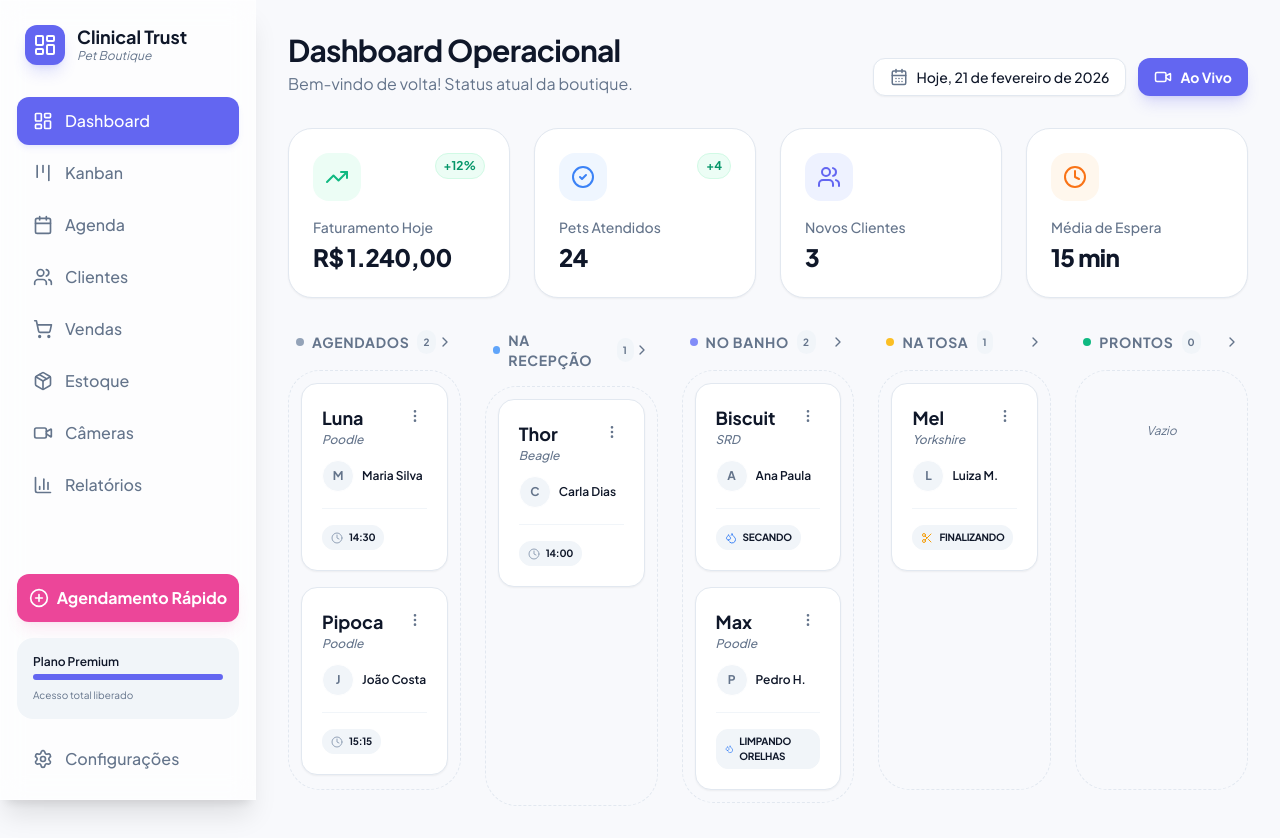
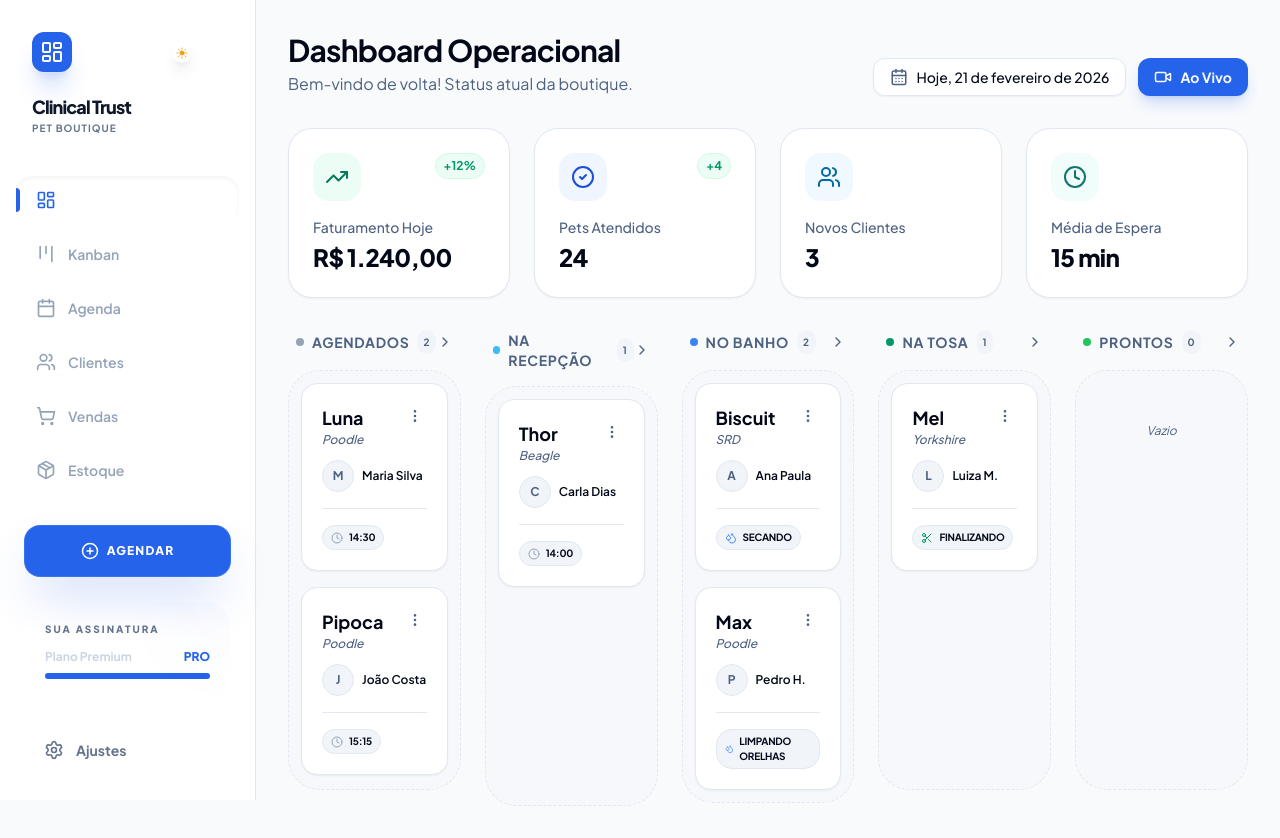
Before and after one commit to felipesabores/clinical-trust, a Next.js app in the folder frontend/: page /admin in a window 1280 px wide. Built offline with nearby package versions, Linux system fonts and the light colour scheme; no server answers.

Commit message:
feat: implement premium dark mode, theme switcher, and UI accessibility refinements

```diff
--- a/frontend/src/app/admin/configuracoes/page.tsx
+++ b/frontend/src/app/admin/configuracoes/page.tsx
@@ -29,7 +29,7 @@ export default function ConfiguracoesPage() {
         description: '',
         whatsapp: '',
         logo_url: '',
-        primary_color: '#7c3aed'
+        primary_color: '#3b82f6'
     });
 
     useEffect(() => {
@@ -39,7 +39,7 @@ export default function ConfiguracoesPage() {
                 description: config.description || '',
                 whatsapp: config.whatsapp || '',
                 logo_url: config.logo_url || '',
-                primary_color: config.primary_color || '#7c3aed'
+                primary_color: config.primary_color || '#3b82f6'
             });
         }
     }, [config]);
--- a/frontend/src/app/admin/page.tsx
+++ b/frontend/src/app/admin/page.tsx
@@ -12,10 +12,10 @@ import {
 } from 'lucide-react';
 
 const stats = [
-    { label: 'Faturamento Hoje', value: 'R$ 1.240,00', change: '+12%', icon: TrendingUp, color: 'text-emerald-500', bg: 'bg-emerald-50' },
-    { label: 'Pets Atendidos', value: '24', change: '+4', icon: CheckCircle2, color: 'text-blue-500', bg: 'bg-blue-50' },
-    { label: 'Novos Clientes', value: '3', icon: Users, color: 'text-indigo-500', bg: 'bg-indigo-50' },
-    { label: 'Média de Espera', value: '15 min', icon: Clock, color: 'text-orange-500', bg: 'bg-orange-50' },
+    { label: 'Faturamento Hoje', value: 'R$ 1.240,00', change: '+12%', icon: TrendingUp, color: 'text-emerald-700', bg: 'bg-emerald-50' },
+    { label: 'Pets Atendidos', value: '24', change: '+4', icon: CheckCircle2, color: 'text-blue-700', bg: 'bg-blue-50' },
+    { label: 'Novos Clientes', value: '3', icon: Users, color: 'text-sky-700', bg: 'bg-sky-50' },
+    { label: 'Média de Espera', value: '15 min', icon: Clock, color: 'text-teal-700', bg: 'bg-teal-50' },
 ];
 
 interface PetCardData {
@@ -40,14 +40,14 @@ const statusColumns: { title: string; pets: PetCardData[]; indicatorColor: strin
     },
     {
         title: 'Na Recepção',
-        indicatorColor: 'bg-blue-400',
+        indicatorColor: 'bg-sky-400',
         pets: [
             { name: 'Thor', owner: 'Carla Dias', time: '14:00', service: 'Check-up', breed: 'Beagle' },
         ],
     },
     {
         title: 'No Banho',
-        indicatorColor: 'bg-indigo-400',
+        indicatorColor: 'bg-blue-500',
         pets: [
             { name: 'Biscuit', owner: 'Ana Paula', status: 'Secando', iconType: 'droplets', iconColor: 'text-blue-500', breed: 'SRD' },
             { name: 'Max', owner: 'Pedro H.', status: 'Limpando orelhas', iconType: 'droplets', iconColor: 'text-blue-500', breed: 'Poodle' },
@@ -55,14 +55,14 @@ const statusColumns: { title: string; pets: PetCardData[]; indicatorColor: strin
     },
     {
         title: 'Na Tosa',
-        indicatorColor: 'bg-amber-400',
+        indicatorColor: 'bg-emerald-600',
         pets: [
-            { name: 'Mel', owner: 'Luiza M.', status: 'Finalizando', iconType: 'scissors', iconColor: 'text-amber-500', breed: 'Yorkshire' },
+            { name: 'Mel', owner: 'Luiza M.', status: 'Finalizando', iconType: 'scissors', iconColor: 'text-emerald-600', breed: 'Yorkshire' },
         ],
     },
     {
         title: 'Prontos',
-        indicatorColor: 'bg-emerald-500',
+        indicatorColor: 'bg-green-500',
         pets: [],
     },
 ];
@@ -136,7 +136,7 @@ export default function DashboardPage() {
                             </button>
                         </div>
 
-                        <div className="space-y-4 min-h-[420px] bg-slate-50/50 p-3 rounded-[2rem] border border-dashed border-slate-200">
+                        <div className="space-y-4 min-h-[420px] bg-muted/30 p-3 rounded-[2rem] border border-dashed border-border">
                             {column.pets.map((pet, j) => (
                                 <div
                                     key={j}
@@ -153,14 +153,14 @@ export default function DashboardPage() {
                                     </div>
 
                                     <div className="flex items-center gap-2 mb-4">
-                                        <div className="w-8 h-8 rounded-full bg-slate-100 flex items-center justify-center text-xs font-bold text-slate-500 border border-white shrink-0">
+                                        <div className="w-8 h-8 rounded-full bg-muted flex items-center justify-center text-xs font-bold text-muted-foreground border border-border shrink-0">
                                             {pet.owner[0]}
                                         </div>
                                         <span className="text-xs font-semibold truncate">{pet.owner}</span>
                                     </div>
 
-                                    <div className="flex items-center justify-between pt-4 border-t border-slate-100">
-                                        <div className="flex items-center gap-1.5 px-2 py-1 bg-muted rounded-lg border border-slate-100">
+                                    <div className="flex items-center justify-between pt-4 border-t border-border">
+                                        <div className="flex items-center gap-1.5 px-2 py-1 bg-muted rounded-lg border border-border">
                                             <PetIcon type={pet.iconType} color={pet.iconColor} />
                                             <span className="text-[10px] font-bold uppercase tracking-tight">
                                                 {pet.time ?? pet.status ?? pet.service}
--- a/frontend/src/app/globals.css
+++ b/frontend/src/app/globals.css
@@ -4,26 +4,48 @@
 
 @layer base {
   :root {
-    --primary: 238.7 83.5% 66.7%;
-    --primary-foreground: 0 0% 100%;
+    --primary: 221.2 83.2% 53.3%;
+    --primary-foreground: 210 40% 98%;
 
-    --secondary: 330 81% 60%;
-    --secondary-foreground: 0 0% 100%;
+    --secondary: 142.1 70.6% 45.3%;
+    --secondary-foreground: 210 40% 98%;
 
-    --background: 222 47% 98%;
-    --foreground: 222 47% 11%;
+    --background: 210 40% 98%;
+    --foreground: 222.2 84% 4.9%;
 
     --card: 0 0% 100%;
-    --card-foreground: 222 47% 11%;
+    --card-foreground: 222.2 84% 4.9%;
 
     --muted: 210 40% 96.1%;
-    --muted-foreground: 215.4 16.3% 46.9%;
+    --muted-foreground: 215.4 25% 40%;
 
     --accent: 210 40% 96.1%;
     --accent-foreground: 222.2 47.4% 11.2%;
 
     --border: 214.3 31.8% 91.4%;
-    --radius: 0.75rem;
+    --radius: 1rem;
+  }
+
+  .dark {
+    --background: 222.2 84% 4.9%;
+    --foreground: 210 40% 98%;
+
+    --card: 222.2 84% 4.9%;
+    --card-foreground: 210 40% 98%;
+
+    --primary: 217.2 91.2% 59.8%;
+    --primary-foreground: 222.2 47.4% 11.2%;
+
+    --secondary: 217.2 32.6% 17.5%;
+    --secondary-foreground: 210 40% 98%;
+
+    --muted: 217.2 32.6% 17.5%;
+    --muted-foreground: 215 20.2% 65.1%;
+
+    --accent: 217.2 32.6% 17.5%;
+    --accent-foreground: 210 40% 98%;
+
+    --border: 217.2 32.6% 17.5%;
   }
 }
 
@@ -39,7 +61,7 @@
 }
 
 .glass {
-  @apply bg-white/70 backdrop-blur-md border border-white/20 shadow-xl;
+  @apply bg-white/70 dark:bg-slate-950/70 backdrop-blur-md border border-white/20 dark:border-white/5 shadow-xl;
 }
 
 .glass-dark {
--- a/frontend/src/app/layout.tsx
+++ b/frontend/src/app/layout.tsx
@@ -3,6 +3,7 @@ import { Plus_Jakarta_Sans } from "next/font/google";
 import "./globals.css";
 
 import { TenantProvider } from "@/context/TenantContext";
+import { ThemeProvider } from "@/context/ThemeContext";
 
 const jakarta = Plus_Jakarta_Sans({ subsets: ["latin"] });
 
@@ -17,11 +18,13 @@ export default function RootLayout({
     children: React.ReactNode;
 }>) {
     return (
-        <html lang="pt-br">
+        <html lang="pt-br" suppressHydrationWarning>
             <body className={jakarta.className}>
-                <TenantProvider>
-                    {children}
-                </TenantProvider>
+                <ThemeProvider>
+                    <TenantProvider>
+                        {children}
+                    </TenantProvider>
+                </ThemeProvider>
             </body>
         </html>
     );
--- a/frontend/src/app/live/[token]/page.tsx
+++ b/frontend/src/app/live/[token]/page.tsx
@@ -105,7 +105,7 @@ export default function LiveView() {
                 <div className="flex justify-between items-start mb-8">
                     <div>
                         <h2 className="text-3xl font-black text-slate-900 tracking-tight">{data.pet.name}</h2>
-                        <p className="text-slate-400 font-medium italic">{data.pet.breed}</p>
+                        <p className="text-slate-600 font-medium italic">{data.pet.breed}</p>
                     </div>
                     <div className="bg-primary/10 px-4 py-2 rounded-2xl">
                         <span className="text-primary font-bold text-sm">Status Atual</span>
@@ -127,7 +127,7 @@ export default function LiveView() {
                                     {isCompleted ? <ShieldCheck size={20} /> : <step.icon size={20} className={isActive ? 'animate-bounce' : ''} />}
                                 </div>
                                 <div className="flex flex-col">
-                                    <span className={`font-black tracking-tight transition-all duration-500 ${isActive ? 'text-slate-900 text-xl' : 'text-slate-300 uppercase text-xs tracking-widest'}`}>
+                                    <span className={`font-black tracking-tight transition-all duration-500 ${isActive ? 'text-slate-900 text-xl' : 'text-slate-500 uppercase text-xs tracking-widest'}`}>
                                         {step.label}
                                     </span>
                                     {isActive && (
--- a/frontend/src/components/Sidebar.tsx
+++ b/frontend/src/components/Sidebar.tsx
@@ -2,6 +2,8 @@
 
 import Link from 'next/link';
 import { usePathname } from 'next/navigation';
+import { useTenant } from '@/context/TenantContext';
+import { ThemeToggle } from './ThemeToggle';
 import {
     LayoutDashboard,
     Calendar,
@@ -16,7 +18,6 @@ import {
 } from 'lucide-react';
 import { clsx, type ClassValue } from 'clsx';
 import { twMerge } from 'tailwind-merge';
-import { useTenant } from '@/context/TenantContext';
 
 function cn(...inputs: ClassValue[]) {
     return twMerge(clsx(inputs));
@@ -38,28 +39,31 @@ export function Sidebar() {
     const { config, loading } = useTenant();
 
     return (
-        <aside className="w-64 h-screen glass border-r flex flex-col fixed left-0 top-0 z-50">
-            <div className="p-6">
-                <div className="flex items-center gap-3">
-                    <div className="w-10 h-10 bg-primary rounded-xl flex items-center justify-center text-primary-foreground shadow-lg shadow-primary/20 shrink-0 overflow-hidden">
-                        {config?.logo_url ? (
-                            <img src={config.logo_url} alt={config.name} className="w-full h-full object-cover" />
-                        ) : (
-                            <LayoutDashboard size={24} />
-                        )}
+        <aside className="w-64 h-screen bg-white dark:bg-[#020617] text-slate-600 dark:text-slate-300 border-r border-border dark:border-white/5 flex flex-col fixed left-0 top-0 z-50 transition-colors duration-300">
+            <div className="p-8">
+                <div className="flex flex-col gap-6">
+                    <div className="flex items-center justify-between">
+                        <div className="w-10 h-10 bg-primary rounded-xl flex items-center justify-center text-white shadow-xl shadow-primary/20 shrink-0 overflow-hidden ring-1 ring-white/20">
+                            {config?.logo_url ? (
+                                <img src={config.logo_url} alt={config.name} className="w-full h-full object-cover" />
+                            ) : (
+                                <LayoutDashboard size={24} />
+                            )}
+                        </div>
+                        <ThemeToggle />
                     </div>
                     <div className="min-w-0">
-                        <h1 className="font-bold text-lg leading-tight truncate">
+                        <h1 className="font-black text-lg leading-tight truncate text-slate-900 dark:text-white tracking-tighter">
                             {loading ? '...' : (config?.name || 'Clinical Trust')}
                         </h1>
-                        <p className="text-xs text-muted-foreground truncate italic">
+                        <p className="text-[10px] text-slate-500 truncate uppercase font-bold tracking-widest mt-0.5">
                             {loading ? '...' : (config?.description || 'Pet Boutique')}
                         </p>
                     </div>
                 </div>
             </div>
 
-            <nav className="flex-1 px-4 py-2 space-y-1">
+            <nav className="flex-1 px-4 py-2 space-y-1.5 overflow-y-auto custom-scrollbar">
                 {menuItems.map((item) => {
                     const isActive = pathname === item.path || (item.path !== '/admin' && pathname.startsWith(item.path));
                     return (
@@ -67,50 +71,59 @@ export function Sidebar() {
                             key={item.path}
                             href={item.path}
                             className={cn(
-                                "flex items-center gap-3 px-4 py-3 rounded-xl transition-all duration-200 group",
+                                "flex items-center gap-3 px-5 py-3.5 rounded-2xl transition-all duration-300 group relative",
                                 isActive
-                                    ? "bg-primary text-primary-foreground shadow-md shadow-primary/10"
-                                    : "hover:bg-accent text-muted-foreground hover:text-foreground"
+                                    ? "bg-white/5 text-white shadow-inner"
+                                    : "hover:bg-white/[0.03] text-slate-400 hover:text-white"
                             )}
                         >
+                            {isActive && (
+                                <div className="absolute left-0 w-1 h-6 bg-primary rounded-r-full" />
+                            )}
                             <item.icon
                                 size={20}
                                 className={cn(
-                                    "transition-colors",
-                                    isActive ? "text-primary-foreground" : "group-hover:text-primary"
+                                    "transition-colors duration-300",
+                                    isActive ? "text-primary" : "group-hover:text-primary"
                                 )}
                             />
-                            <span className="font-medium">{item.label}</span>
+                            <span className="font-semibold text-sm">{item.label}</span>
                         </Link>
                     );
                 })}
             </nav>
 
-            <div className="p-4 space-y-4">
-                <button className="w-full flex items-center justify-center gap-2 bg-secondary text-secondary-foreground py-3 rounded-xl font-bold shadow-lg shadow-secondary/10 hover:scale-[1.02] transition-transform">
-                    <PlusCircle size={20} />
-                    Agendamento Rápido
+            <div className="p-6 space-y-6">
+                <button className="w-full flex items-center justify-center gap-2 bg-primary text-white py-4 rounded-2xl font-black text-xs uppercase tracking-widest shadow-2xl shadow-primary/30 hover:scale-[1.02] active:scale-95 transition-all outline-none ring-offset-2 focus:ring-2 ring-primary border border-white/10">
+                    <PlusCircle size={18} />
+                    Agendar
                 </button>
 
-                <div className="p-4 bg-muted rounded-2xl">
-                    <p className="text-xs font-semibold mb-1">Plano Premium</p>
-                    <div className="h-1.5 w-full bg-border rounded-full overflow-hidden">
-                        <div className="h-full w-full bg-primary" />
+                <div className="p-5 bg-white/[0.03] rounded-3xl border border-white/5 relative overflow-hidden group">
+                    <div className="absolute top-0 right-0 w-20 h-20 bg-primary/5 rounded-full -mr-10 -mt-10 blur-2xl group-hover:bg-primary/20 transition-colors" />
+                    <p className="text-[10px] font-black uppercase tracking-[0.2em] text-slate-500 mb-3">Sua Assinatura</p>
+                    <div className="space-y-2">
+                        <div className="flex justify-between items-center text-xs">
+                            <span className="font-bold text-slate-300">Plano Premium</span>
+                            <span className="text-primary font-black">PRO</span>
+                        </div>
+                        <div className="h-1.5 w-full bg-white/5 rounded-full overflow-hidden">
+                            <div className="h-full w-full bg-primary shadow-[0_0_10px_rgba(59,130,246,0.5)]" />
+                        </div>
                     </div>
-                    <p className="text-[10px] text-muted-foreground mt-2">Acesso total liberado</p>
                 </div>
 
                 <Link
                     href="/admin/configuracoes"
                     className={cn(
-                        "flex items-center gap-3 px-4 py-3 rounded-xl transition-all duration-200",
+                        "flex items-center gap-3 px-5 py-4 rounded-2xl transition-all duration-300 group",
                         pathname === '/admin/configuracoes'
-                            ? "bg-accent text-foreground"
-                            : "text-muted-foreground hover:text-foreground"
+                            ? "bg-white/5 text-white"
+                            : "text-slate-500 hover:text-white hover:bg-white/[0.02]"
                     )}
                 >
-                    <Settings size={20} />
-                    <span className="font-medium">Configurações</span>
+                    <Settings size={20} className={pathname === '/admin/configuracoes' ? 'text-primary' : 'group-hover:text-primary transition-colors'} />
+                    <span className="font-bold text-sm">Ajustes</span>
                 </Link>
             </div>
         </aside>
--- /dev/null
+++ b/frontend/src/components/ThemeToggle.tsx
@@ -0,0 +1,28 @@
+'use client';
+
+import { Moon, Sun } from 'lucide-react';
+import { useTheme } from '@/context/ThemeContext';
+import { motion } from 'framer-motion';
+
+export function ThemeToggle() {
+    const { theme, toggleTheme } = useTheme();
+
+    return (
+        <button
+            onClick={toggleTheme}
+            className="relative w-14 h-7 bg-white/10 dark:bg-black/20 rounded-full p-1 transition-colors outline-none ring-primary/50 focus:ring-2 border border-white/10"
+        >
+            <motion.div
+                animate={{ x: theme === 'dark' ? 28 : 0 }}
+                transition={{ type: "spring", stiffness: 500, damping: 30 }}
+                className="w-5 h-5 bg-white dark:bg-primary rounded-full flex items-center justify-center shadow-lg"
+            >
+                {theme === 'light' ? (
+                    <Sun size={12} className="text-amber-500 fill-amber-500" />
+                ) : (
+                    <Moon size={12} className="text-white fill-white" />
+                )}
+            </motion.div>
+        </button>
+    );
+}
--- /dev/null
+++ b/frontend/src/context/ThemeContext.tsx
@@ -0,0 +1,48 @@
+'use client';
+
+import React, { createContext, useContext, useEffect, useState } from 'react';
+
+type Theme = 'light' | 'dark';
+
+interface ThemeContextType {
+    theme: Theme;
+    toggleTheme: () => void;
+}
+
+const ThemeContext = createContext<ThemeContextType | undefined>(undefined);
+
+export function ThemeProvider({ children }: { children: React.ReactNode }) {
+    const [theme, setTheme] = useState<Theme>('light');
+
+    useEffect(() => {
+        const savedTheme = localStorage.getItem('theme') as Theme | null;
+        if (savedTheme) {
+            setTheme(savedTheme);
+            document.documentElement.classList.toggle('dark', savedTheme === 'dark');
+        } else if (window.matchMedia('(prefers-color-scheme: dark)').matches) {
+            setTheme('dark');
+            document.documentElement.classList.add('dark');
+        }
+    }, []);
+
+    const toggleTheme = () => {
+        const newTheme = theme === 'light' ? 'dark' : 'light';
+        setTheme(newTheme);
+        localStorage.setItem('theme', newTheme);
+        document.documentElement.classList.toggle('dark', newTheme === 'dark');
+    };
+
+    return (
+        <ThemeContext.Provider value={{ theme, toggleTheme }}>
+            {children}
+        </ThemeContext.Provider>
+    );
+}
+
+export function useTheme() {
+    const context = useContext(ThemeContext);
+    if (!context) {
+        throw new Error('useTheme must be used within a ThemeProvider');
+    }
+    return context;
+}
--- a/frontend/tailwind.config.js
+++ b/frontend/tailwind.config.js
@@ -1,5 +1,6 @@
 /** @type {import('tailwindcss').Config} */
 module.exports = {
+  darkMode: 'class',
   content: [
     "./src/**/*.{js,ts,jsx,tsx,mdx}",
   ],
```
Also changed, not shown: frontend/src/app/admin/kanban/page.tsx (+4 -4 lines), frontend/src/context/TenantContext.tsx (+29 -2 lines), 1 other file (tests, documents, lock files or other folders).
